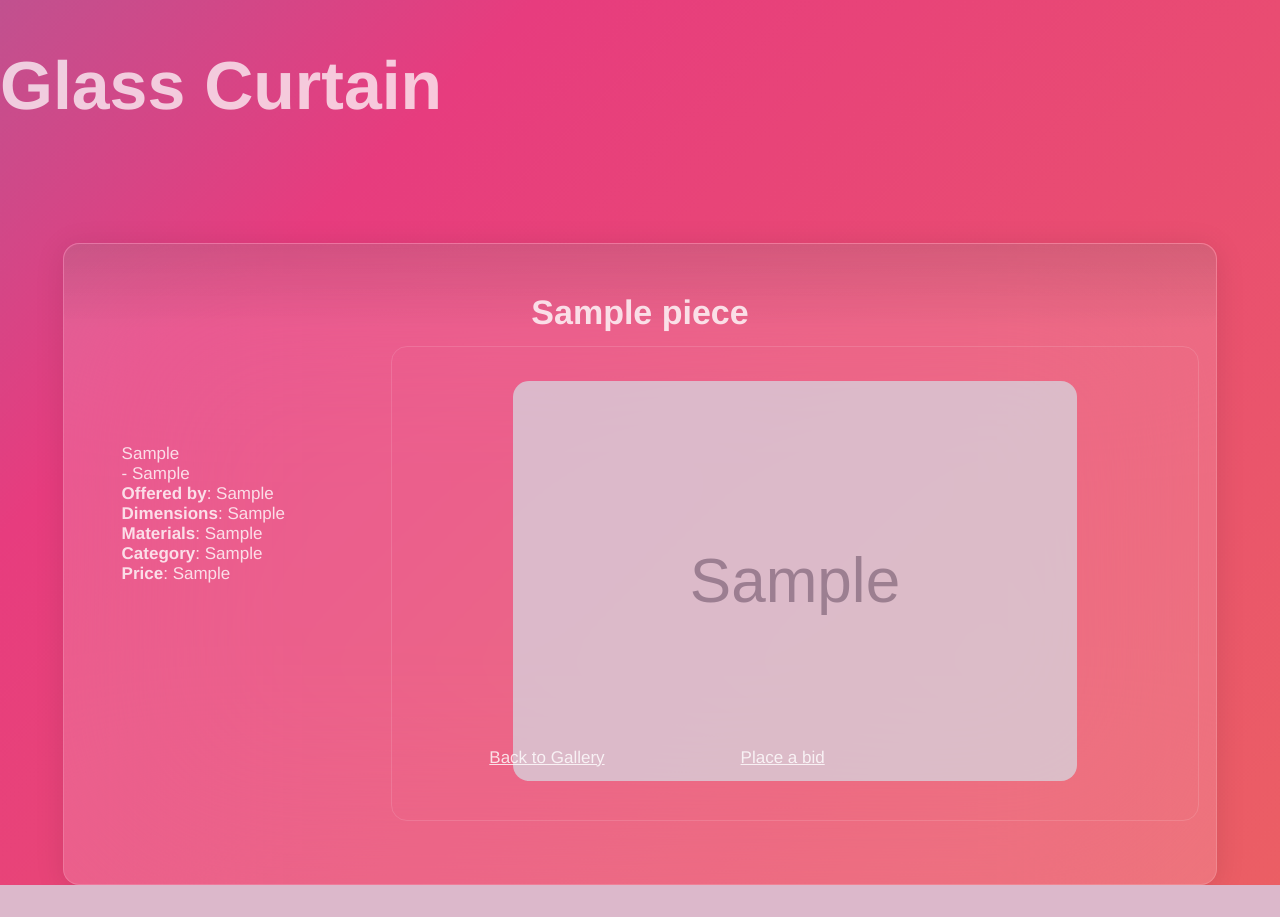
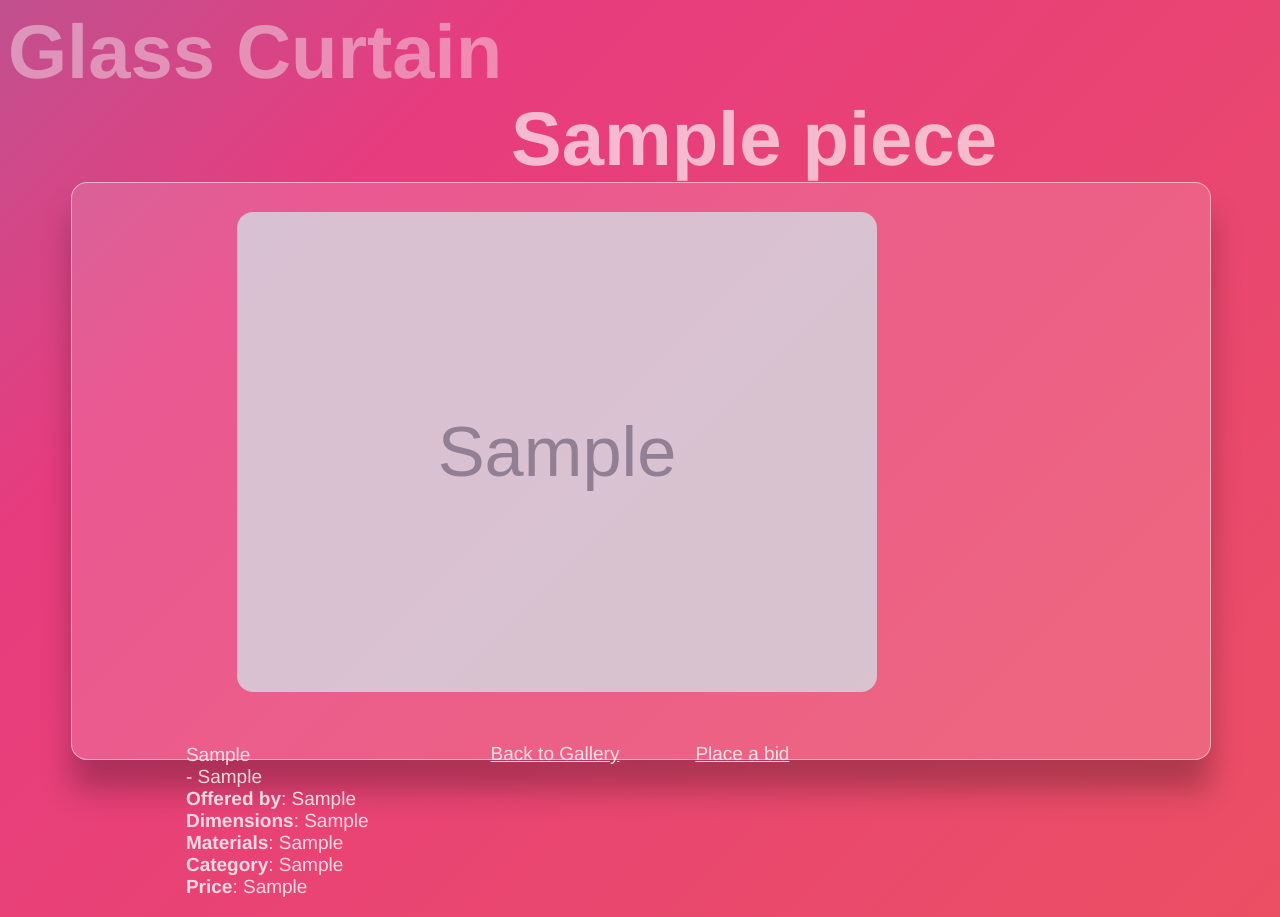
Before and after one commit to peterSanyo/Glass-Curtain-version-2, a Flask app: a page that uses app/templates/pieces/product_page.html in a window 1280 px wide. Before the commit the page ends 885 px from the top, so only its background shows below. Run offline with Flask 3, Linux system fonts and the light colour scheme; tables that the repository leaves empty hold one stand-in row (values such as "Sample post"); grey boxes marked "Sample" are stand-in pictures; parts of the project's set-up code (start-up, migrations or seed data) failed here and were passed over.

Commit message:
updated templates for laptop screens

```diff
--- a/app/static/css/ppage.css
+++ b/app/static/css/ppage.css
@@ -1,12 +1,11 @@
-/* General styles - put these straight into your stylesheet */
-
-
 
 html {
-  height:100%;
+  height:100vh;
+  width: 100vw;
+  margin: 0rem;
+  overflow: hidden;
   font-family: 'Helvetica neue', Arial, 'sans serif';
-  font-size: 17px;
-  align-items: center;
+  font-size: 19px;
   font-weight: lighter;
   font-stretch:ultra-expanded;
   color: rgba(255, 255, 255, 0.801);
@@ -14,13 +13,23 @@ html {
 
  /* Colourful waves */
 body {
-  margin: auto;
-    background: linear-gradient(-45deg, #ee7752, #e73c7e, #23a6d5, #23d5ab);
+  background: linear-gradient(-45deg, #ee5c52, #e73c7e, #23a5d5, #23d5ab65);
   background-size: 400% 400%;
   animation: gradient 15s ease infinite;
-    height: 40%;
+}
+@keyframes gradient {
+  0% {
+      background-position: 0% 50%;
+  }
+    50% {
+      background-position: 100% 50%;
+  }
+    100% {
+      background-position: 0% 50%;
+  }
 }
 
+/* footer */
 footer{
   position: absolute;
   text-align: center;
@@ -33,7 +42,6 @@ footer{
   padding-bottom: 1em;
   color: rgba(255, 255, 255, 0.801);
 }
-
 .footer-content {
   display:flex;
   gap: 4em;
@@ -42,92 +50,71 @@ footer{
   text-align: center;
 }
 
-
-@keyframes gradient {
-    0% {
-        background-position: 0% 50%;
-    }
-      50% {
-        background-position: 100% 50%;
-    }
-      100% {
-        background-position: 0% 50%;
-    }
-}
-
+/* HTML Elements */
 
 h1 {
-  margin: none none none none;
+  margin: 0em;
   font-size: 4em;
-  opacity: 0.9;
+  opacity: 0.5;
+  padding-bottom: 0em;
 }
 
 h2 {
-    margin-top: 1em;
+    margin-top: 0em;
+    margin-left: 3em;
     line-height: normal;
     text-align: center;
-    font-size: 2em;
-    line-height: 1em;
-}
-
-
-
-footer p {
-  font-size: 1.5em;
-  align-self: auto;
-  line-height:0%;
-}
-
-
- /*  header */
-.card header {
-    background-image: linear-gradient(to bottom,rgba(0,0,0,0.1), rgba(0,0,0,0));
-    border-radius: 1.5em 1.5em 0 0;
-}
-
-.card article {
-  height: 30em;
+    font-size: 4em;
+    padding-top: 0em;
+    margin-block-start: 0em;
+    margin-block-end: 0em;
+    opacity: 0.8;
 }
 
 /* card container */
 .card {
-  width: 80%;
-  min-height: 80%;
-  margin: 7em auto;
-  box-shadow: 0 4px 30px rgba(0, 0, 0, 0.1);
-  border: 1px solid rgba(255, 255, 255, 0.145);
+  display:grid;
+  grid-template-rows: 1fr 1fr;
+  /* vertical-align: middle; */
+  width: 90%;
+  height: 45vmax;
+
+
+  margin-top: 0em;
+  margin-bottom: 2em;
+  margin-left: 5%;
+  margin-right: 5%;
+
+  border: 1px solid rgba(255, 255, 255, 0.481);
   border-radius: 16px;
   background-color: rgba(255, 255, 255, .15);
-  backdrop-filter: blur(100px);
+  box-shadow: 0 30px 30px rgba(0, 0, 0, 0.26);
+}
+.card article .box {
+  display:flexbox 0 0 50%;
+  box-sizing: border-box;
+  /* height: 30vh;
+  width:70vmin;
+  height: 75vmin; */
 }
 
 
-
-.card article .box {
-  text-align: center;
-  margin: none;
-  padding-top: 2em;
-  padding-bottom: 2em;
-  min-height: 40%;
-  opacity: 0.9;
-  border-radius: 16px;
-  border: 1px solid rgba(255, 255, 255, 0.145);
-}
-
-
-
 .card article p {
+  align-content: flex-start;
   padding-top: 1.5em;
   margin-left: 10%;
   margin-top: 0em;
 }
+img {
+  min-width:60vmin;
+  height: 60vmin;
+  object-fit: cover;
+  border-radius: 16px;
+  opacity:0.8;
+  margin-left: 5%;
+  margin-right: 5%
+}
 
-
-  /* footer */
-  .card footer {
-      background-image: linear-gradient(to bottom,rgba(0,0,0,0), rgba(0,0,0,0.1));
-      border-radius: 16px;
-  }
 
   a {
     color: rgba(255, 255, 255, 0.801);
@@ -136,20 +123,8 @@ footer p {
     color: rgba(255, 255, 255, 1);
   }
 
-  .card header, footer {
-      height: 3em;
-      padding: 1em;
-      border-radius: 16px;
-  }
 
-  img {
-    max-height: 400px;
-    min-width: 70%;
-    border-radius: 16px;
-    opacity:0.8;
-  }
-
-  /* Mobile (up to 700 px) */
+  /* Mobile (up to 700 px)
 
   @media only screen and (max-width: 700px) {
   html {
@@ -218,9 +193,8 @@ footer p {
   }
   }
 
-
-
- /* Screens up from 1200 px  */
+   */
+ /* Screens up from 1200 px
 @media only screen and (min-width: 1200px) {
 
 .card {
@@ -260,4 +234,3 @@ footer p {
     margin-left: 5%;
     margin-top: 0em;
   }
-}
--- a/app/templates/pieces/product_page.html
+++ b/app/templates/pieces/product_page.html
@@ -10,26 +10,23 @@
   </head>
 
   <body>
-    <div class="d-flex flex-column justify-content-center w-100 h-100"></div>
     <h1>Glass Curtain</h1>
-    <section class="card">
-      <header>
-        <h2>{{ piece.name }}</h2>
-      </header>
+    <h2>{{ piece.name }}</h2>
+    <div class="card">
       <article>
         <p class="box"> <img src = {{ piece.image_url1 }}>
-        <p>{{ piece.quote }}<br>
+        <p class="box">{{ piece.quote }}<br>
           - {{ piece.quoted }}<br>
         <strong>Offered by</strong>: {{ piece.offerer }}<br>
         <strong>Dimensions</strong>: {{ piece.dimensions }}<br>
         <strong>Materials</strong>: {{ piece.materials }}<br>
         <strong>Category</strong>: {{ piece.category }}<br>
-        <strong>Price</strong>: {{ piece.price }}<br>
+        <strong>Price</strong>: {{ piece.price }}<br></p>
       </article>
-    </section>
+    </div>
     <footer draggable="false">
       <div class="footer-content" draggable="false">
-        <a href="/">Back to Gallery</a></p>
+        <a href="/">Back to Gallery</a>
         <a class="nostyle" class="footer_inner" href="/checkout" draggable="false">Place a bid</a>
       </div>
   </footer>
```
Also changed, not shown: app/static/css/index.css (+4 -6 lines). Lines whose indentation alone changed are shown as unchanged.
